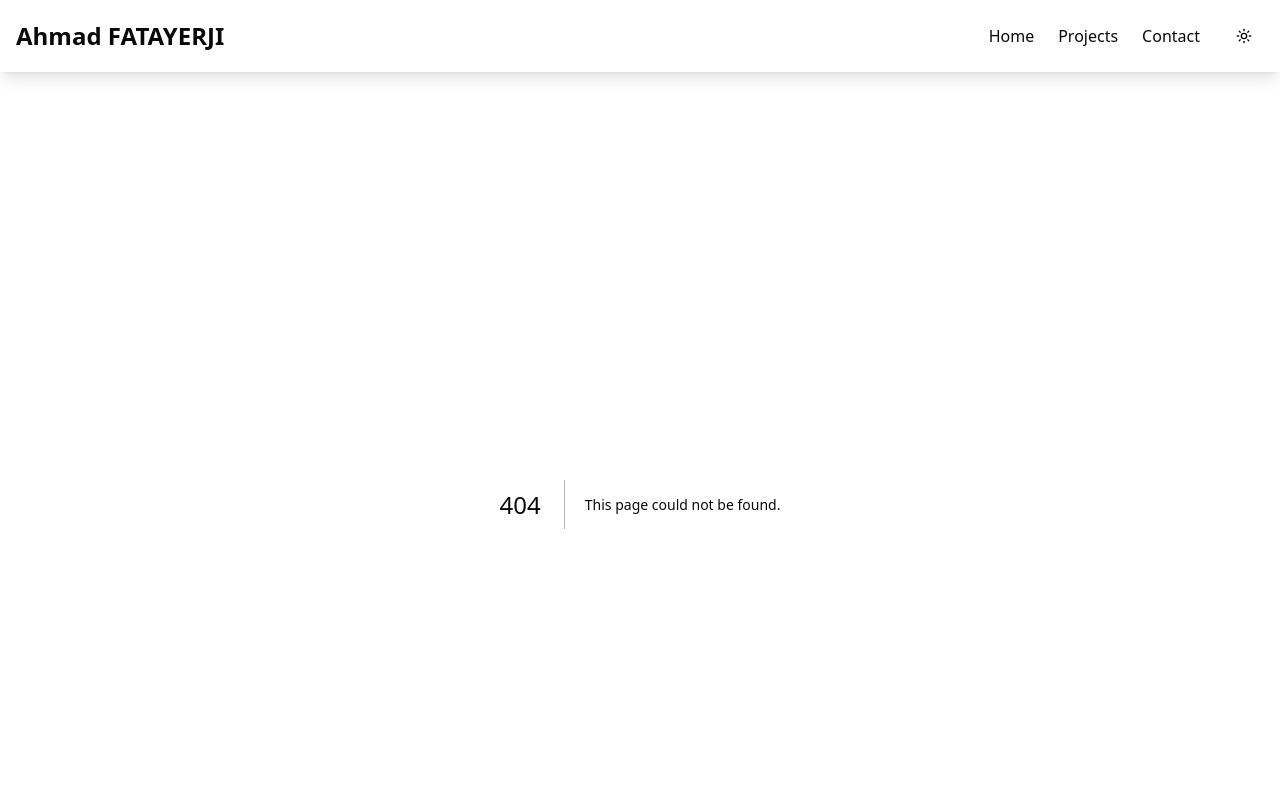
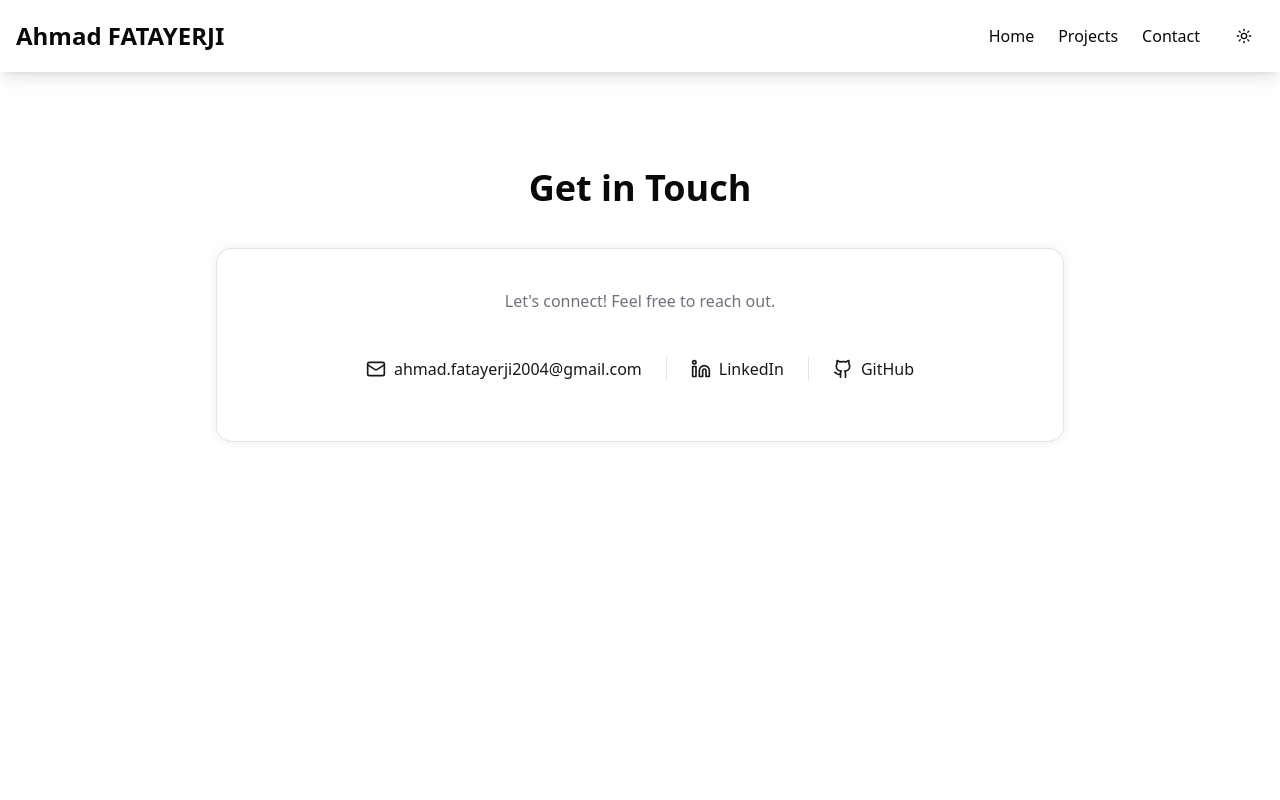
Before and after one commit to ahmad-fatayerji/MyPortfolio, a Next.js app: page /contact in a window 1280 px wide. Before the commit this address had no page. Shown: the top 800 px of the page. Built offline with nearby package versions, Linux system fonts and the light colour scheme.

Commit message:
Added new contact page and removed old contact section

```diff
--- /dev/null
+++ b/src/app/contact/page.tsx
@@ -0,0 +1,81 @@
+"use client";
+
+import { motion } from "framer-motion";
+import { Mail, Linkedin, Github } from "lucide-react";
+import Link from "next/link";
+
+export default function ContactPage() {
+  return (
+    <motion.div
+      initial={{ opacity: 0, y: 50 }}
+      animate={{ opacity: 1, y: 0 }}
+      transition={{ duration: 0.6, ease: "easeOut" }}
+      className="max-w-4xl mx-auto px-4 sm:px-6 py-12 sm:py-16"
+    >
+      <motion.h1
+        initial={{ opacity: 0, y: -20 }}
+        animate={{ opacity: 1, y: 0 }}
+        transition={{ duration: 0.5, ease: "easeOut" }}
+        className="text-3xl sm:text-4xl font-bold text-center mb-8 sm:mb-10"
+      >
+        Get in Touch
+      </motion.h1>
+
+      <div className="glow-card border rounded-2xl px-6 py-8 sm:p-10 bg-background text-foreground shadow-md transition-colors space-y-6">
+        <motion.p
+          initial={{ opacity: 0, y: 10 }}
+          animate={{ opacity: 1, y: 0 }}
+          transition={{ duration: 0.5, ease: "easeOut", delay: 0.2 }}
+          className="text-muted-foreground text-center text-sm sm:text-base"
+        >
+          Let's connect! Feel free to reach out.
+        </motion.p>
+
+        <motion.div
+            initial={{ opacity: 0, y: 10 }}
+            animate={{ opacity: 1, y: 0 }}
+            transition={{ duration: 0.5, ease: "easeOut", delay: 0.3 }}
+            className="flex flex-col sm:flex-row justify-center items-center sm:items-center gap-4 sm:gap-6 min-h-[64px]"
+        >
+
+          {/* Email */}
+          <a
+            href="mailto:ahmad.fatayerji2004@gmail.com"
+            className="flex items-center gap-2 text-primary hover:underline transition-all text-sm sm:text-base"
+          >
+            <Mail className="w-5 h-5" />
+            <span>ahmad.fatayerji2004@gmail.com</span>
+          </a>
+
+          {/* Divider */}
+          <span className="hidden sm:block w-px h-6 bg-border" />
+
+          {/* LinkedIn */}
+          <Link
+            href="https://www.linkedin.com/in/ahmad-fatayerji"
+            target="_blank"
+            rel="noopener noreferrer"
+            className="flex items-center gap-2 text-primary hover:underline transition-all text-sm sm:text-base"
+          >
+            <Linkedin className="w-5 h-5" />
+            <span>LinkedIn</span>
+          </Link>
+
+          {/* Divider */}
+          <span className="hidden sm:block w-px h-6 bg-border" />
+
+          {/* GitHub */}
+          <Link
+            href="https://github.com/ahmad-fatayerji"
+            target="_blank"
+            rel="noopener noreferrer"
+            className="flex items-center gap-2 text-primary hover:underline transition-all text-sm sm:text-base"
+          >
+            <Github className="w-5 h-5" />
+            <span>GitHub</span>
+          </Link>
+        </motion.div>
+      </div>
+    </motion.div>
+  );
+}
--- a/src/app/layout.tsx
+++ b/src/app/layout.tsx
@@ -4,7 +4,7 @@ import { ReactNode } from "react";
 import { ThemeProvider } from "@/components/ThemeProvider";
 
 import Navbar from "@/components/ui/Navbar";
-import ContactSection from "@/components/ContactSection";
+// import ContactSection from "@/components/ContactSection"; legacy contact section
 
 import "@/styles/global.css";
 
@@ -37,7 +37,7 @@ export default function RootLayout({ children }: { children: ReactNode }) {
               {children}
             </main>
 
-            <ContactSection />
+            {/* <ContactSection /> */}
           </div>
         </ThemeProvider>
       </body>
--- a/src/components/ui/Navbar.tsx
+++ b/src/components/ui/Navbar.tsx
@@ -13,12 +13,6 @@ const linkUnderlineClass =
 
 export default function Navbar() {
   const [isOpen, setIsOpen] = React.useState(false);
-
-  const handleContactClick = (e: React.MouseEvent<HTMLAnchorElement>) => {
-    e.preventDefault();
-    setIsOpen(false);
-    document.getElementById("contact")?.scrollIntoView({ behavior: "smooth" });
-  };
 
   return (
     <nav className="fixed top-0 left-0 right-0 bg-background text-foreground shadow-lg z-50">
@@ -48,9 +42,9 @@ export default function Navbar() {
           <Link href="/projects" className={linkUnderlineClass}>
             Projects
           </Link>
-          <a href="#contact" onClick={handleContactClick} className={linkUnderlineClass}>
+          <Link href="/contact" className={linkUnderlineClass}>
             Contact
-          </a>
+          </Link>
           <ThemeToggle />
         </div>
       </div>
@@ -110,13 +104,13 @@ export default function Navbar() {
                 Projects
               </Link>
 
-              <a
-                href="#contact"
+              <Link
+                href="/contact"
                 className={`text-lg font-medium ${linkUnderlineClass}`}
-                onClick={handleContactClick}
+                onClick={() => setIsOpen(false)}
               >
                 Contact
-              </a>
+              </Link>
             </motion.div>
           </motion.div>
         )}
```
